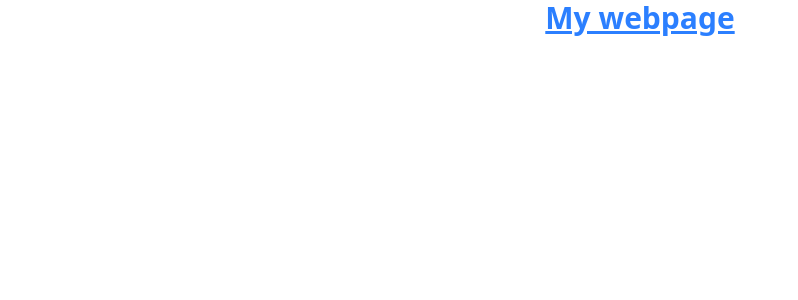
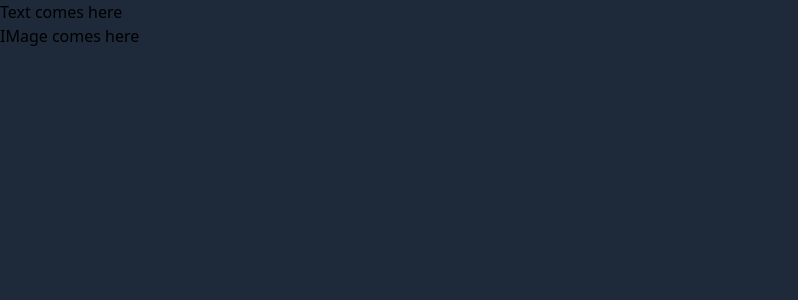
Before and after one commit to Captain-Carl-Larc/july-portifolio, a React (Vite) app: page / in a window 1280 px wide. Shown: the top 300 px of the page, without its empty margins (0-798 px from the left). Built offline with nearby package versions, Linux system fonts and the light colour scheme.

Commit message:
added hero section

```diff
--- a/src/App.tsx
+++ b/src/App.tsx
@@ -1,11 +1,13 @@
 import './App.css'
+import Hero from './components/hero'
 
 function App() {
 
   return (
-    <h1 className='text-3xl font-bold underline text-center text-blue-500'>
-      My webpage
-    </h1>
+    <>
+      <Hero />
+    </>
+
   )
 }
 
--- /dev/null
+++ b/src/components/hero.tsx
@@ -0,0 +1,20 @@
+function Hero() {
+  const heroImage = (
+    <img
+      src="https://images.pexels.com/photos/3845625/pexels-photo-3845625.jpeg"
+      alt="Placeholder banner image"
+    />
+  );
+  return (
+    <section className="bg-gray-800 h-96  md:h-screen">
+        <div className="text-container">
+            Text comes here
+        </div>
+        <div className="image-cont">
+            IMage comes here
+        </div>
+    </section>
+  );
+}
+
+export default Hero;
```
